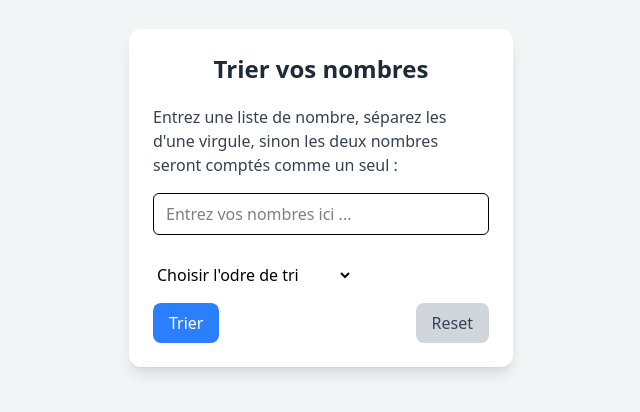
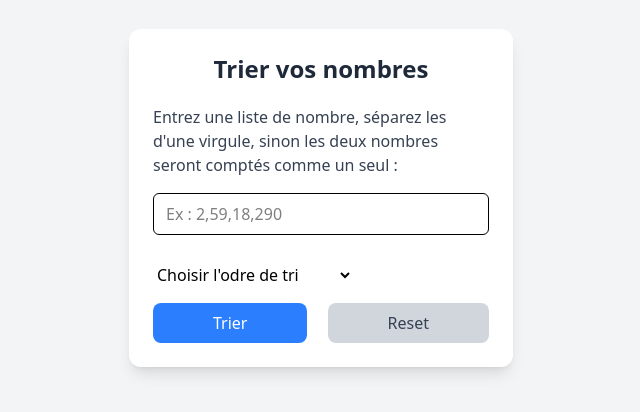
Before and after one commit to Ridaelko/NumbersSorter, a React (Vite) app: page / in a window 1280 px wide. Shown: the part 202-614 px from the top of the page, without its empty margins (319-959 px from the left). Built offline with nearby package versions, Linux system fonts and the light colour scheme.

Commit message:
change width buttons and placeholder input

```diff
--- a/src/App.tsx
+++ b/src/App.tsx
@@ -47,7 +47,7 @@ const App = () => {
             required={true}
             id="numbers"
             type="text"
-            placeholder="Entrez vos nombres ici ..."
+            placeholder="Ex : 2,59,18,290"
             className="w-full border rounded-md px-3 py-2 focus:outline-none focus:ring-2 focus:ring-blue-500"
             value={data}
             onChange={(e) => {
@@ -81,13 +81,13 @@ const App = () => {
           <div className="flex justify-between">
             <button
               type="submit"
-              className="bg-blue-500 text-white py-2 px-4 rounded-lg hover:bg-blue-600 transition"
+              className="bg-blue-500 text-white py-2 px-15 rounded-lg hover:bg-blue-600 transition"
             >
               Trier
             </button>
             <button
               type="button"
-              className="bg-gray-300 text-gray-700 py-2 px-4 rounded-lg hover:bg-gray-400 transition"
+              className="bg-gray-300 text-gray-700 py-2 px-15 rounded-lg hover:bg-gray-400 transition"
               onClick={() => {
                 setData("");
                 setError(false);
```
